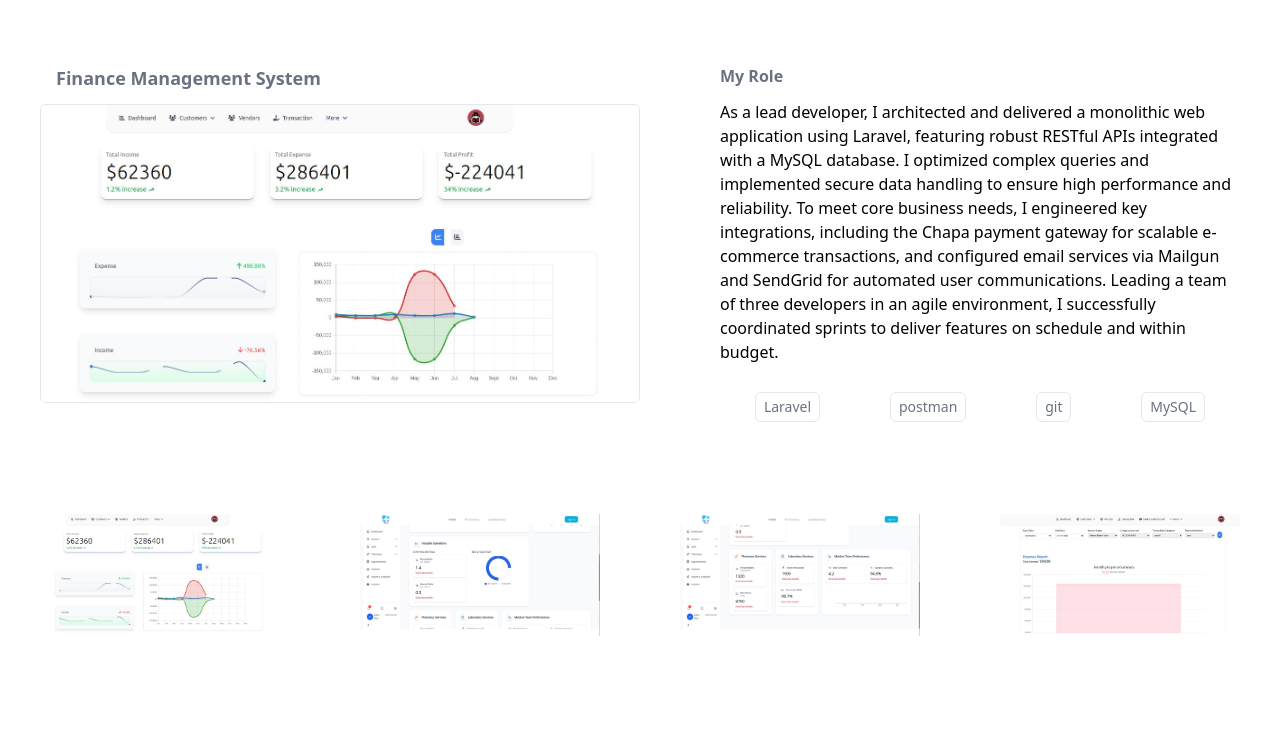
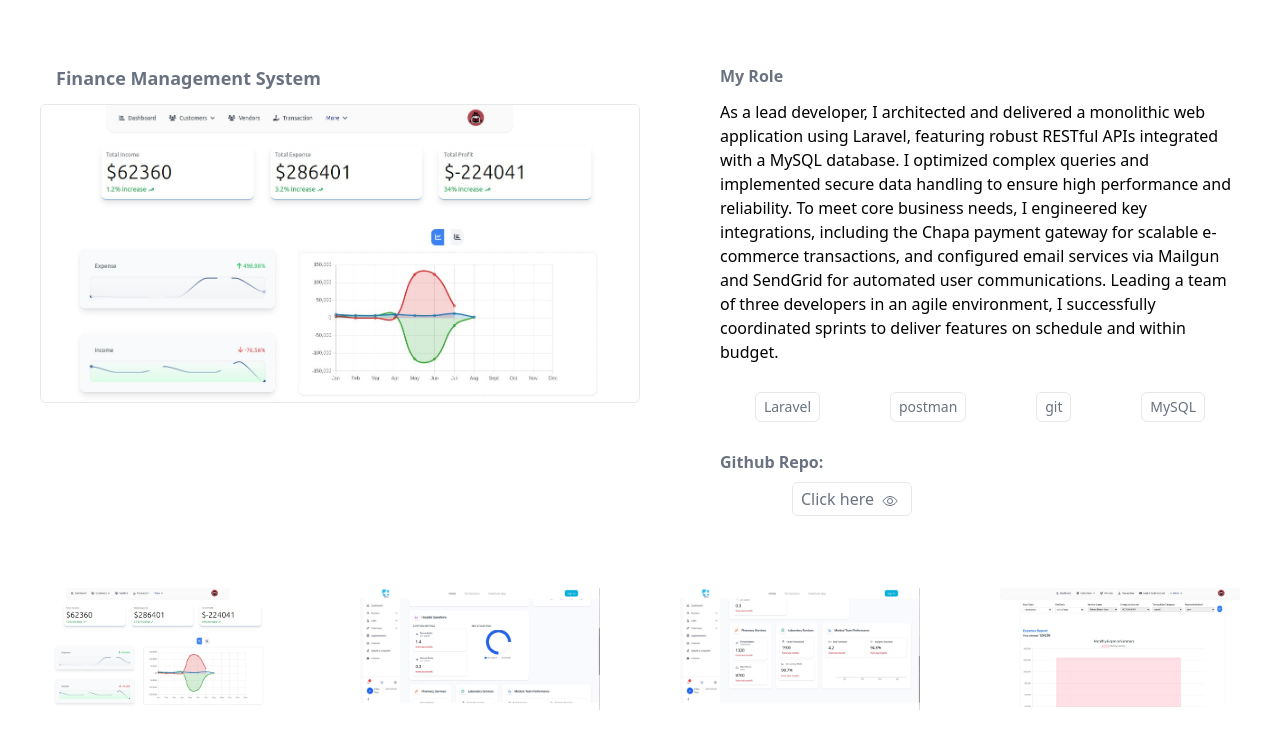
Before and after one commit to Yonas721/personal-portfolio-2, a React (Vite) app: page /projects/1 in a window 1280 px wide. Shown: the top 746 px of the page. Built offline with nearby package versions, Linux system fonts and the light colour scheme.

Commit message:
added an icon beside "click me" to  open a github repository
and made same typo fix for frameworks

```diff
--- a/src/components/ProjectDetails.tsx
+++ b/src/components/ProjectDetails.tsx
@@ -1,4 +1,5 @@
 import { motion } from "framer-motion";
+import { IoEyeOutline } from "react-icons/io5";
 import { useState } from "react";
 import { useParams } from "react-router-dom";
 
@@ -14,7 +15,9 @@ const ProjectDetails = () => {
     <div className="flex flex-col">
       <div className="flex gap-20  px-4 py-8 mx-6 my-8">
         <div className="flex flex-col">
-          <h3 className="font-bold text-gray-500 mb-3 mx-4 text-lg">{project.title}</h3>
+          <h3 className="font-bold text-gray-500 mb-3 mx-4 text-lg">
+            {project.title}
+          </h3>
           <img
             src={selectedImage ? selectedImage : project.img}
             alt=""
@@ -36,10 +39,21 @@ const ProjectDetails = () => {
               </li>
             ))}
           </ul>
+
+          <div className="flex flex-col gap-2 mt-5">
+            <p className="font-bold text-gray-500">Github Repo:</p>
+            <a
+              href={project.github}
+              className="mx-18 border border-gray-200 px-2 py-1 text-gray-500 w-30 rounded-md target=_blank flex  gap-2"
+            >
+              <p>Click here</p>
+              <IoEyeOutline className="self-center mt-1" />
+            </a>
+          </div>
         </div>
       </div>
 
-      <ul className="flex justify-between gap-10 mx-10 mt-5 overflow-hidden">
+      <ul className="flex justify-between gap-10 mx-10 mt-2 overflow-hidden">
         {project?.images?.map((p, index) => (
           <motion.li
             key={p}
--- a/src/data/projects.ts
+++ b/src/data/projects.ts
@@ -27,6 +27,7 @@ export const projects = [
     type: "back",
     img: "/public/projects/finance-A.jpg",
     techs: ["Laravel", "postman", "git", "MySQL"],
+    github: "https://github.com/Yonas721/Finance_Managment_Project",
     description:
       "As a lead developer, I architected and delivered a monolithic web application using Laravel, featuring robust RESTful APIs integrated with a MySQL database. I optimized complex queries and implemented secure data handling to ensure high performance and reliability. To meet core business needs, I engineered key integrations, including the Chapa payment gateway for scalable e-commerce transactions, and configured email services via Mailgun and SendGrid for automated user communications. Leading a team of three developers in an agile environment, I successfully coordinated sprints to deliver features on schedule and within budget.",
 
@@ -38,6 +39,8 @@ export const projects = [
     id: 2,
     title: "MediConnect Integrated Healhtcare Solutions",
     type: "back",
+    github:
+      "https://github.com/Yonas721/mediconnect_integrated_healthcare_solution",
     img: "/public/projects/medi-1.jpg",
     techs: ["Laravel", "postman", "git", "MySQL"],
     description:
@@ -50,8 +53,9 @@ export const projects = [
     id: 3,
     title: "Belhuman Hair",
     type: "front",
+    github: "https://github.com/Yonas721/mak-human",
     img: "/public/projects/bel2.png",
-    techs: ["HTML", "Css", "TS", "React", "TailwindCss"],
+    techs: ["HTML",  "TS", "React", "TailwindCSS"],
     description:
       "Designed and developed a specialized e-commerce platform for a luxury human hair extensions brand. The website showcases an extensive, visually-rich catalog with detailed filtering by hair type, texture, length, and color. Built with a focus on conversion, it integrates secure payment processing, a streamlined checkout, and a mobile-first design to provide a seamless, trustworthy shopping experience for a discerning clientele.",
     alt: "belhuman hair project image",
@@ -62,8 +66,9 @@ export const projects = [
     id: 4,
     title: "Video Game Site",
     type: "front",
+    github: "https://github.com/Yonas721/video-game-site",
     img: "/public/projects/game1.png",
-    techs: ["HTML", "Css", "TS", "React", "TailwindCss"],
+    techs: ["HTML", "TS", "React", "TailwindCSS"],
     description:
       "Architected a dynamic community website for video game enthusiasts. The platform features a comprehensive game library with data from external APIs, user-generated reviews, and personalized collection tracking. Developed with performance in mind, it offers an engaging, interactive hub with a dark-themed UI, social features, and real-time updates to foster a dedicated gaming community.",
 
```
